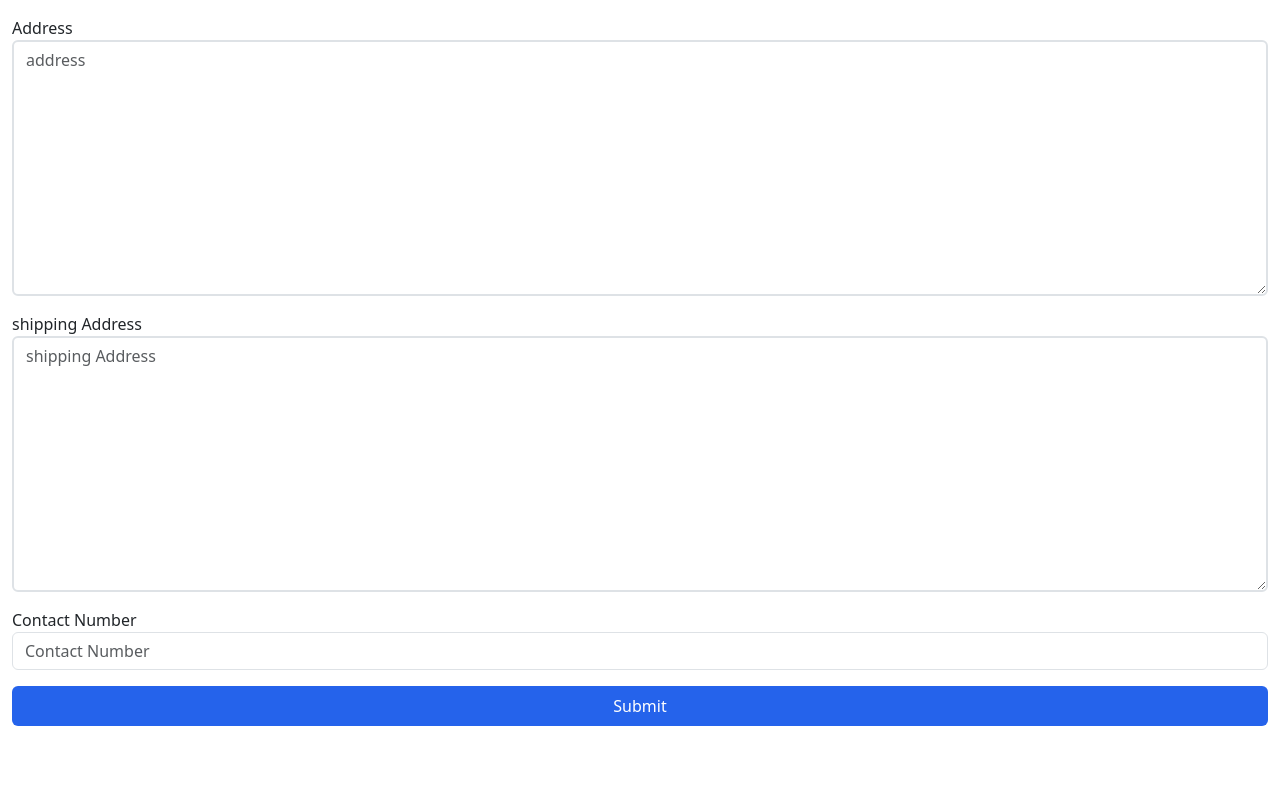
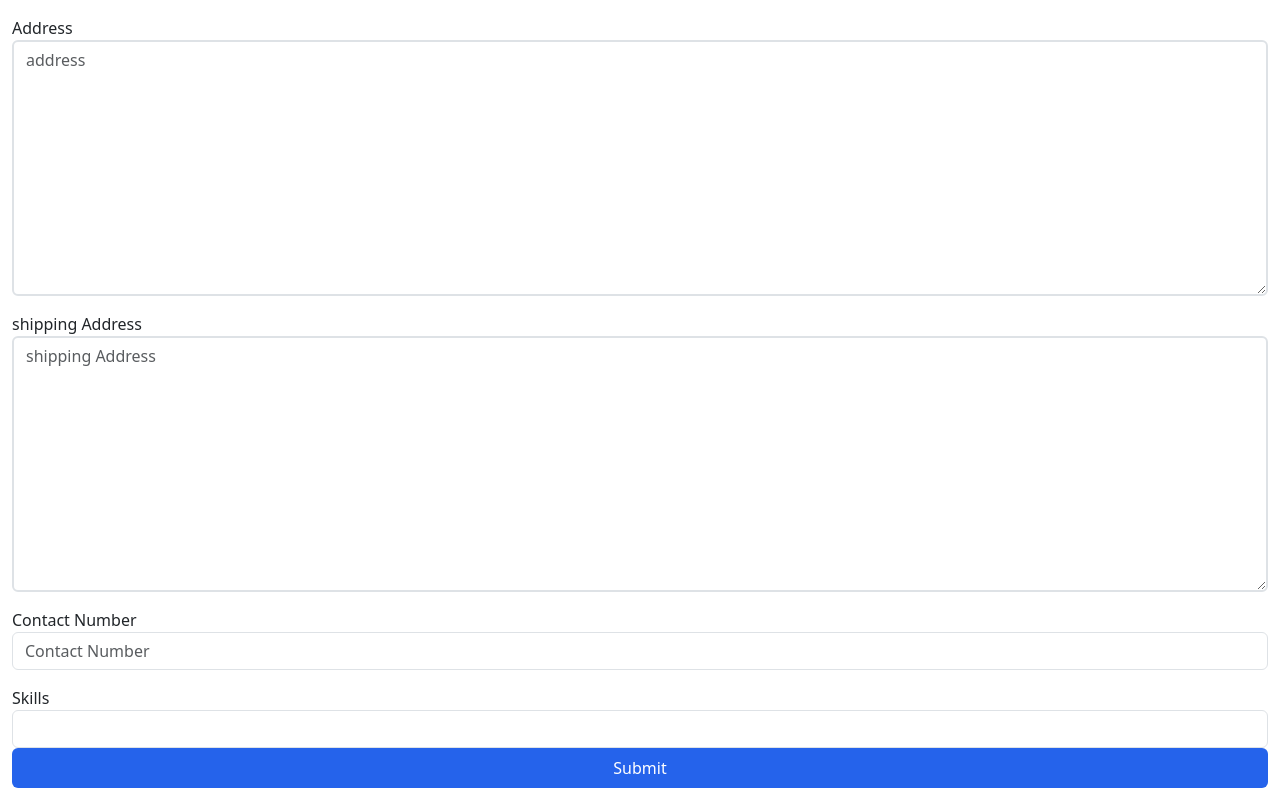
Before and after one commit to SalmanMohammed2001/angular_reactive_and_template_forms, an Angular app: page /reactive in a window 1280 px wide. Shown: the part 286-1074 px from the top of the page. Before the commit the page ends 1012 px from the top, so only its background shows below. Built offline with nearby package versions, Linux system fonts and the light colour scheme.

Commit message:
array reactive from done

```diff
--- a/src/app/components/reactive-form/reactive-form.component.html
+++ b/src/app/components/reactive-form/reactive-form.component.html
@@ -64,7 +64,6 @@
       <div formGroupName="contactDetails">
 
 
-
         <div class="form-group mb-3">
           <label>shipping Address</label>
           <textarea placeholder="shipping Address"
@@ -100,8 +99,22 @@
           </div>
         </div>
 
+
+
+        <div  class="form-group">
+          <label>Skills</label>
+          <input type="text" class="form-control"  #skills (keyup.enter)="addSkills(skills)">
+
+          <ul class="list-group">
+            <li class="list-group-item" *ngFor="let skill of Skills.controls">
+              {{skill.value}}
+            </li>
+
+          </ul>
+
+        </div>
+
       </div>
-
 
 
       <button type="submit"  [disabled]="form.invalid" class=" px-5 py-2 rounded w-full bg-blue-600 hover:bg-blue-600 text-white">Submit</button>
--- a/src/app/components/reactive-form/reactive-form.component.ts
+++ b/src/app/components/reactive-form/reactive-form.component.ts
@@ -1,6 +1,6 @@
 import { Component } from '@angular/core';
-import {FormControl, FormGroup, FormsModule, NgForm, ReactiveFormsModule, Validators} from "@angular/forms";
-import {NgClass, NgIf} from "@angular/common";
+import {FormArray, FormControl, FormGroup, FormsModule, NgForm, ReactiveFormsModule, Validators} from "@angular/forms";
+import {NgClass, NgForOf, NgIf} from "@angular/common";
 
 @Component({
   selector: 'app-reactive-form',
@@ -10,6 +10,7 @@ import {NgClass, NgIf} from "@angular/common";
     NgIf,
     NgClass,
     ReactiveFormsModule,
+    NgForOf,
   ],
   templateUrl: './reactive-form.component.html',
   styleUrl: './reactive-form.component.scss'
@@ -32,7 +33,6 @@ export class ReactiveFormComponent {
          Validators.pattern(this.emailPattern)
         // Validators.email
       ]),
-
       address:new FormControl('', Validators.required),
 
 
@@ -41,9 +41,11 @@ export class ReactiveFormComponent {
         shippingAddress:new FormControl('',[Validators.required]),
         contactNumber:new FormControl('',[Validators.required,
         Validators.pattern(this.contactRegex)
-        ] )
+        ])
 
-      })
+      }),
+
+      skills: new FormArray([])
 
     })
   }
@@ -64,10 +66,21 @@ export class ReactiveFormComponent {
   get contactNumber(){
     return this.form.get('contactDetails.contactNumber');
   }
+  get Skills(){
+    return this.form.get('skills') as FormArray;
+  }
+
 
 
   onSubmit(){
     console.log(this.form.value)
   }
 
+  addSkills(skills:HTMLInputElement){
+    this.Skills.push(new FormControl(skills.value))
+
+    skills.value=''
+    console.log(this.form.value)
   }
+
+}
```
Lines whose indentation alone changed are shown as unchanged.
